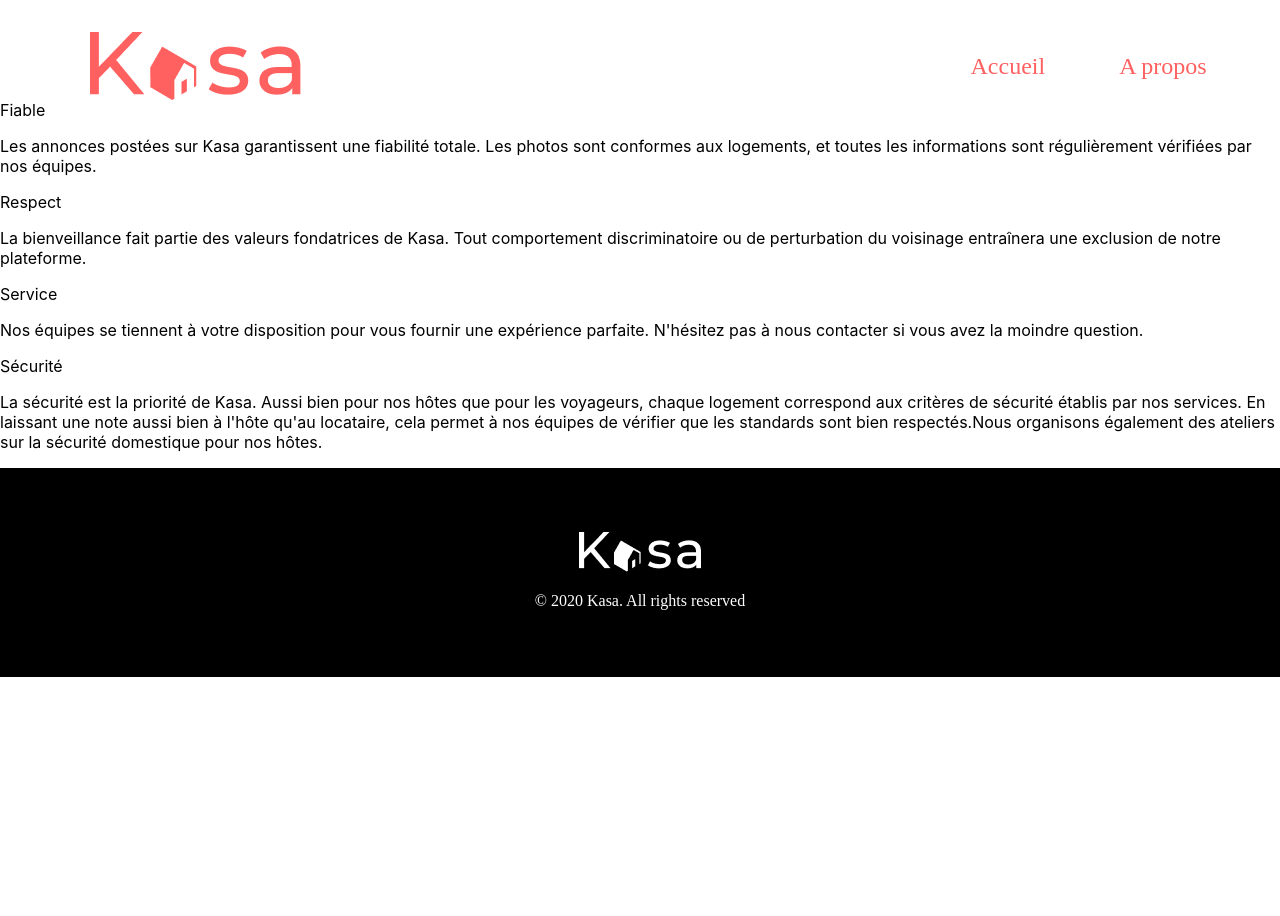
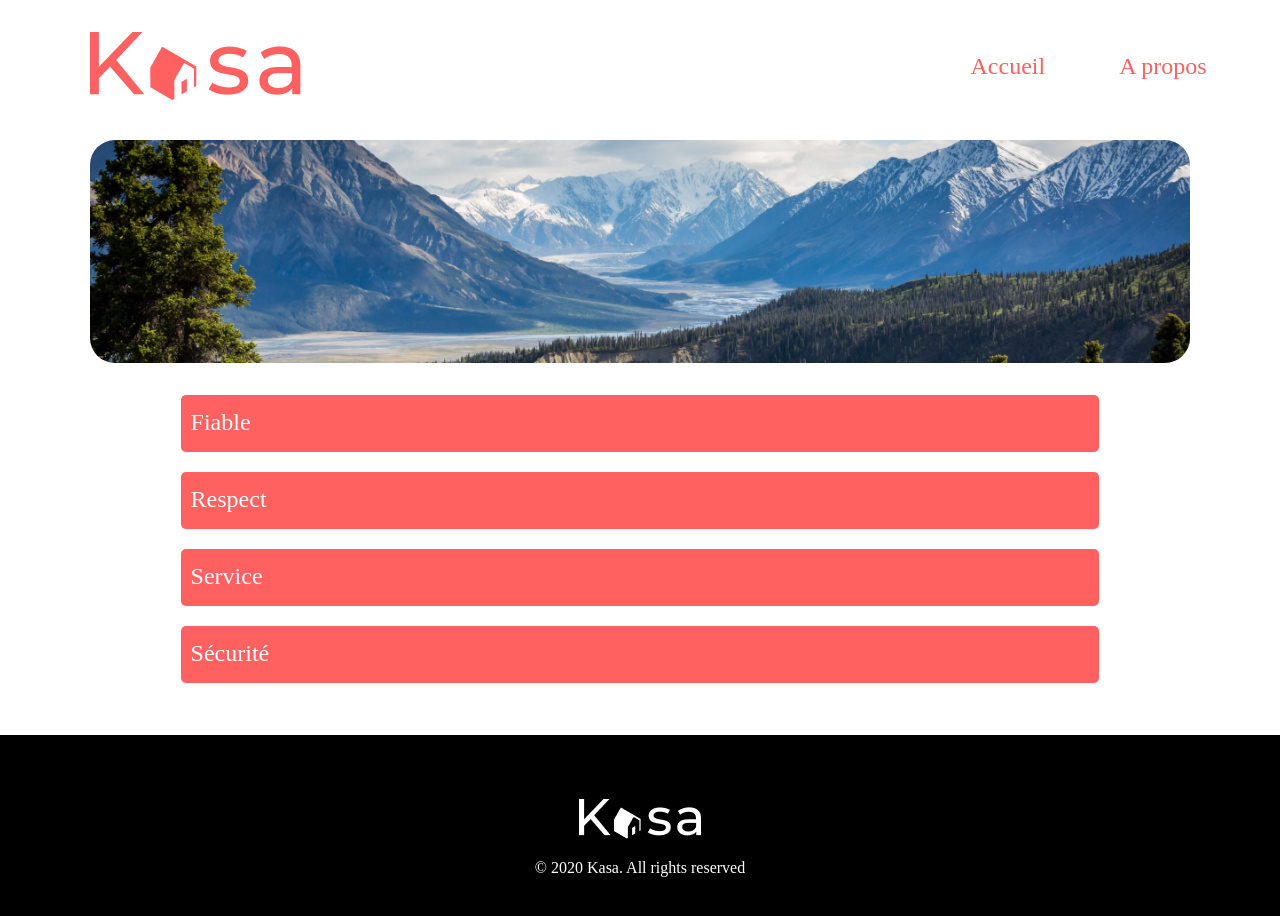
Before and after one commit to Fleurdel34/fleurdel34-kasa, a React (Create React App) app: page /apropos in a window 1280 px wide. Shown: the top 916 px of the page. Before the commit the page ends 800 px from the top, so only its background shows below. Built offline with nearby package versions, Linux system fonts and the light colour scheme.

Commit message:
etape5 en cours

```diff
--- a/src/components/Collapse/index.jsx
+++ b/src/components/Collapse/index.jsx
@@ -1 +1,52 @@
-/*import styled from "styled-components"*/
+import styled from "styled-components"
+import { useState } from "react"
+
+
+const CollapseDiv = styled.div`
+    display:flex;
+    flex-direction:column;
+    align-items:center;
+    width:100%;
+    margin-bottom:20px;
+`
+
+const CollapseButton=styled.div`
+    background: #FF6060;
+    border-radius: 5px;
+    height:47px;
+    width:71%;
+    font-family: 'Montserrat';
+    font-style: normal;
+    font-weight: 500;
+    font-size: 24px;
+    line-height: 142.6%;
+    color: #FFFFFF;
+    padding-left:10px;
+    padding-top:10px;
+
+`
+const ParagrapheDiv=styled.div`
+    font-family: 'Montserrat';
+    font-style: normal;
+    font-weight: 400;
+    font-size: 24px;
+    color: #FF6060;
+    width:68%;
+    word-break: break-word;
+
+`
+
+function Collapse(props){
+    const [isOpen, setisOpen] = useState(false);
+
+    return (
+        <CollapseDiv>
+            <CollapseButton onClick={() => setisOpen(!isOpen)}>{props.label}</CollapseButton>
+            {isOpen && <ParagrapheDiv>
+                {props.children}
+            </ParagrapheDiv>}
+        </CollapseDiv>)
+
+
+}
+export default Collapse
--- a/src/index.jsx
+++ b/src/index.jsx
@@ -9,6 +9,8 @@ import { BrowserRouter as Router, Route, Routes } from 'react-router-dom';
 import Header from './components/Header';
 import Footer from './components/Footer';
 import Error from './components/Error';
+
+
 
 const root = ReactDOM.createRoot(document.getElementById('root'));
 root.render(
--- a/src/pages/Apropos.jsx
+++ b/src/pages/Apropos.jsx
@@ -1,26 +1,63 @@
-/*import styled from "styled-components"*/
+import styled from "styled-components"
+import kalen from '../components/images/kalen.png'
+import Collapse from "../components/Collapse"
+
+
+const AproposDiv = styled.div`
+    display:flex;
+    flex-direction:column;
+    align-items:center;
+    width:100%;
+    margin-bottom:2rem;
+`
+const AproposImg = styled.img`
+    object-fit:cover;
+    width:86%;
+    height:223px;
+    border-radius:25px;
+    margin-top:2.5rem;
+    margin-bottom:2rem;
+`
+
+
+
+
 
 function Apropos(){
-    return(
-        <div>
-            <span>Fiable</span>
-            <p>Les annonces postées sur Kasa garantissent une fiabilité totale.
-            Les photos sont conformes aux logements, et toutes les informations
-            sont régulièrement vérifiées  par nos équipes.</p>
-            <span>Respect</span>
-            <p>La bienveillance fait partie des valeurs fondatrices de Kasa.
-            Tout comportement discriminatoire ou de perturbation du voisinage
-            entraînera une exclusion de notre plateforme.</p>
-            <span>Service</span>
-            <p>Nos équipes se tiennent à votre disposition pour vous fournir une expérience parfaite.
-            N'hésitez pas à nous contacter si vous avez la moindre question.</p>
-            <span>Sécurité</span>
-            <p>La sécurité est la priorité de Kasa. Aussi bien pour nos hôtes que pour les voyageurs,
-            chaque logement correspond aux critères de sécurité établis par nos services.
-            En laissant une note aussi bien à l'hôte qu'au locataire, cela permet à nos équipes de vérifier
-            que les standards sont bien respectés.Nous organisons également des ateliers sur la sécurité
-            domestique pour nos hôtes.</p>
-        </div>
+
+    return (
+        <AproposDiv>
+            <AproposImg src= {kalen} alt="Paysage"/>
+            <Collapse label="Fiable">
+                <p> Les annonces postées sur Kasa garantissent une fiabilité totale.
+                Les photos sont conformes aux logements, et toutes les informations
+                sont régulièrement vérifiées par nos équipes.</p>
+            </Collapse>
+
+            <Collapse label="Respect">
+                <p>La bienveillance fait partie des valeurs fondatrices de Kasa.
+                Tout comportement discriminatoire ou de perturbation du voisinage
+                entraînera une exclusion de notre plateforme. </p>
+            </Collapse>
+
+            <Collapse label="Service">
+                <p> Nos équipes se tiennent à votre disposition pour vous fournir une expérience parfaite.
+                    N'hésitez pas à nous contacter si vous avez la moindre question.</p>
+            </Collapse>
+
+            <Collapse label="Sécurité">
+                <p> La sécurité est la priorité de Kasa. Aussi bien pour nos hôtes que pour les voyageurs,
+                chaque logement correspond aux critères de sécurité établis par nos services. En laissant
+                une note aussi bien à l'hôte qu'au locataire, cela permet à nos équipes de vérifier que les
+                standards sont bien respectés. Nous organisons également des ateliers sur la sécurité
+                domestique pour nos hôtes.</p>
+            </Collapse>
+
+        </AproposDiv>
+
+
+
+
     )
 }
 
```
